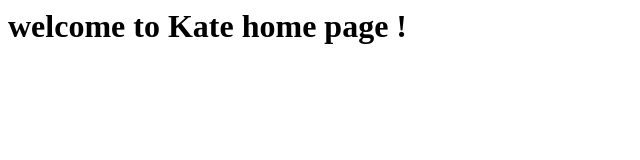
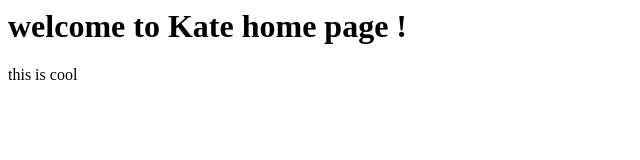
Before and after one commit to kfilmer/Kate_LMFullStack, a plain HTML site: page index.html in a window 1280 px wide. Shown: the full height of the page, 0-640 px from the left. Drawn offline with Linux system fonts and the light colour scheme.

Commit message:
Update index.html

```diff
--- a/index.html
+++ b/index.html
@@ -11,6 +11,7 @@
 
 
     <h1> welcome to Kate home page !</h1>
+    <p> this is cool </p>
 
   </body>
 
```
